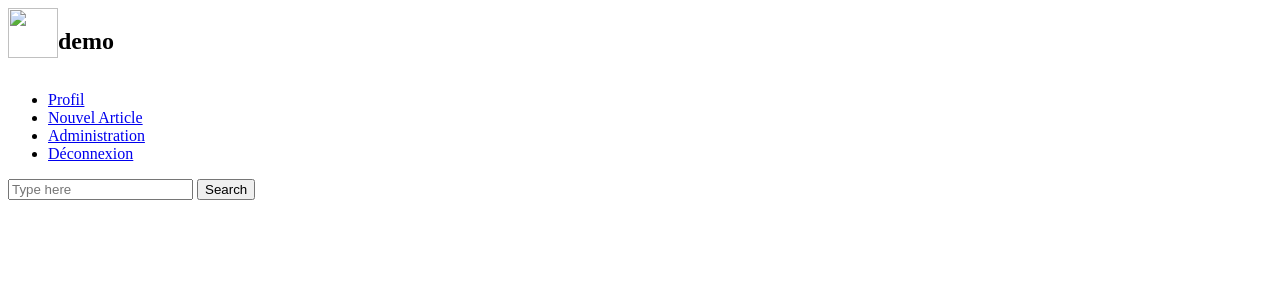
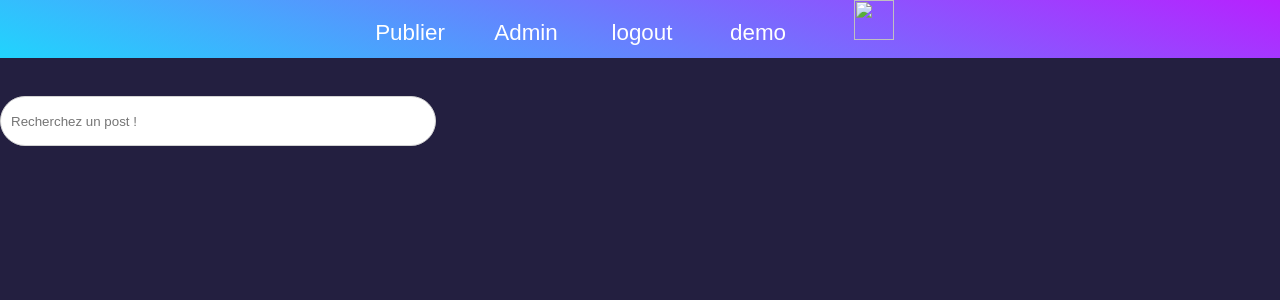
Before and after one commit to Martinez-Esteban/forumPhp, a PHP site: page /home.php in a window 1280 px wide. Shown: the top 300 px of the page. Run offline with PHP 8.4, Linux system fonts and the light colour scheme; the visitor is signed in with stand-in values (Sample User, id 1); data that the repository does not hold is empty.

Commit message:
add home css

```diff
--- /dev/null
+++ b/css/home.css
@@ -0,0 +1,93 @@
+@import url(https://fonts.googleapis.com/css?family=Roboto:900,300);
+@import url("https://fonts.googleapis.com/css2?family=Roboto&display=swap");
+body {
+  overflow-x: hidden;
+  background-color: #141033ee;
+  font-family: roboto;
+  margin: 0;
+  padding: 0;
+}
+
+.nav ul {
+    list-style: none;
+    background-color: #21D4FD;
+    background-image: linear-gradient(19deg, #21D4FD 0%, #B721FF 100%);
+    text-align: center;
+    padding: 0;
+    margin: 0;
+}
+.nav li {
+    font-family: 'Oswald', sans-serif;
+    font-size: 1.2em;
+    line-height: 40px;
+    height: 40px;
+    border-bottom: 1px solid #888;
+}
+
+.nav a {
+    text-decoration: none;
+    color: #fff;
+    display: block;
+    transition: .3s background-color;
+}
+
+.nav a:hover {
+    background-color: #005f5f;
+}
+
+.nav a.active {
+    background-color: #fff;
+    color: #444;
+    cursor: default;
+}
+
+@media screen and (min-width: 600px) {
+    .nav li {
+      width: 120px;
+      border-bottom: none;
+      height: 50px;
+      line-height: 50px;
+      font-size: 1.4em;
+    }
+
+    /* Option 1 - Display Inline */
+    .nav li {
+      display: inline-block;
+      margin-right: -4px;
+    }
+}
+
+.grid {
+    display: grid;
+    grid-template-columns: 1fr 1fr 1fr;
+    grid-template-rows: 1fr 1fr 1fr;
+    grid-gap: 20px;
+  }
+
+  .grid div {
+    width: 95%;
+    height: 100%;
+    background: white;
+    padding: .5em;
+  }
+
+  .search-bar {
+    margin-top:3%;
+    height: 46px;
+    border-radius: 48px;
+    border: 0.5px solid lightgrey;
+    width: 30%;
+    padding-right: 40px;
+    padding-left: 10px;
+}
+
+.search-btn {
+    height: 46px;
+    border-top-right-radius: 48px;
+    border-bottom-right-radius: 48px;
+    padding: 15px;
+    font-size: 1.1em;
+    position: absolute;
+    right: 15px;
+    border-left: 0.5px solid lightgrey;
+}
--- a/home.php
+++ b/home.php
@@ -16,29 +16,41 @@ $articles = $mysqli->query('SELECT * FROM articles ORDER BY date DESC');
 <head>
     <title>Acceuil</title>
     <meta charset="utf-8">
+    <link href='css/home.css' rel='stylesheet'>
 </head>
 <body>
-    <div style="display: flex">
-        <img src="<?= $pp['pp'] ?>" height="50px" width="50px">
-        <h2><?= $_SESSION['newsession'];?></h2>
-    </div>
+    <nav class="nav">
         <ul>
-        <li><a href="./account.php">Profil</a>
-        <li><a href="./new.php">Nouvel Article</a>
+            <li><a href="./new.php">Publier</a>
             <?php
             if($_SESSION['newsession'] == 'demo') { ?>
-        <li><a href="panelAdmin.php">Administration</a>
+            <li><a href="panelAdmin.php">Admin</a>
             <?php } ?>
-        <li><a href="./deconnexion.php">Déconnexion</a>
+            <li><a href="./deconnexion.php">logout</a>
+            <li><a href="./account.php"><?=$_SESSION['newsession'];?></a>
+            <li><img src="<?= $pp['pp'] ?>" height="40px" width="40px" margin-top="20px">
         </ul>
+
+
+    </div>
+    </nav>
+    <div class="search">
         <form action="search.php" method="GET">
-        <input id="search" name="search" type="text" placeholder="Type here">
-        <input id="submit" type="submit" value="Search">
-    </form>
-    <ul>
+            <input id="search" name="search" type="text" placeholder="Recherchez un post !" class="search-bar">
+            <!-- <button class="search-btn" type="submit" value="Search"></button> -->
+        </form><br><br>
+    </div>
+    <div class="grid">
+
             <?php while($a = $articles->fetch()) { ?>
-        <li><a href="details.php?articleId=<?= $a['articleId'] ?>"><?= $a['title'] ?> - <?= $a['date'] ?></a></li>
+                <div style="border-radius:  20px ;">
+                    <li><a href="details.php?articleId=<?= $a['articleId'] ?>"><?= $a['title'] ?> - <?= $a['date'] ?></a>
+                        <h4 maxlength="20"><?= $a['description'] ?></h4>
+                    </li>
+
+                </div>
             <?php } ?>
-    </ul>
+
+    </div>
 </body>
 </html>
```
Also changed, not shown: images/forum/4/DSC03023.jpg (added). Lines whose indentation alone changed are shown as unchanged.
